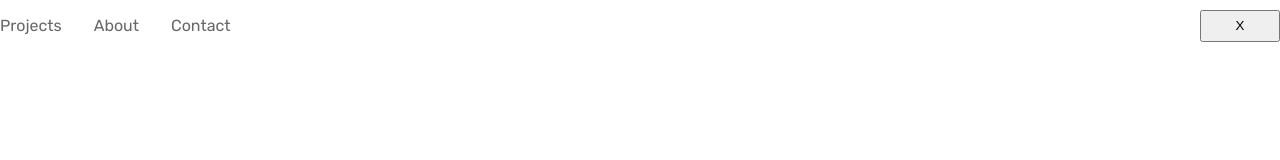
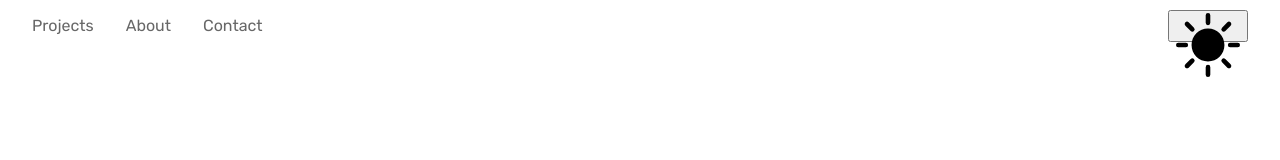
Before and after one commit to gxlpes/old-portfolio-website, a website built with Parcel: page src/index.html in a window 1280 px wide. Built offline with nearby package versions, Linux system fonts and the light colour scheme.

Commit message:
Inserted SVG icon

```diff
--- a/src/index.html
+++ b/src/index.html
@@ -8,6 +8,7 @@
     <title>GxL Dev</title>
   </head>
   <body>
+    <content>
       <header>
         <div class="burguer">
           <div class="line line1"></div>
@@ -20,9 +21,22 @@
             <li class="nav-link"><a href="#about">About</a></li>
             <li class="nav-link"><a href="#contact">Contact</a></li>
           </ul>
-        <button class="toggle-theme">X</button>
+          <button class="toggle-theme">
+            <svg
+              xmlns="http://www.w3.org/2000/svg"
+              viewBox="0 0 207.628 207.628"
+              style="enable-background: new 0 0 207.628 207.628"
+              xml:space="preserve"
+            >
+              <circle cx="103.814" cy="103.814" r="45.868" />
+              <path
+                d="M103.814 157.183c-29.427 0-53.368-23.941-53.368-53.368s23.941-53.368 53.368-53.368 53.368 23.941 53.368 53.368-23.941 53.368-53.368 53.368zm0-91.737c-21.156 0-38.368 17.212-38.368 38.368s17.212 38.368 38.368 38.368 38.368-17.212 38.368-38.368-17.212-38.368-38.368-38.368zM103.814 39.385a7.5 7.5 0 0 1-7.5-7.5V7.5a7.5 7.5 0 0 1 15 0v24.385a7.5 7.5 0 0 1-7.5 7.5zM103.814 207.628a7.5 7.5 0 0 1-7.5-7.5v-24.385a7.5 7.5 0 0 1 15 0v24.385a7.5 7.5 0 0 1-7.5 7.5zM200.128 111.314h-24.385a7.5 7.5 0 0 1 0-15h24.385a7.5 7.5 0 0 1 0 15zM31.885 111.314H7.5a7.5 7.5 0 0 1 0-15h24.385a7.5 7.5 0 0 1 0 15zM154.676 60.452a7.474 7.474 0 0 1-5.303-2.197 7.5 7.5 0 0 1 0-10.606l17.243-17.242a7.498 7.498 0 0 1 10.606 0 7.5 7.5 0 0 1 0 10.606l-17.243 17.242a7.474 7.474 0 0 1-5.303 2.197zM35.709 179.419a7.474 7.474 0 0 1-5.303-2.197 7.5 7.5 0 0 1 0-10.606l17.243-17.243a7.5 7.5 0 0 1 10.606 0 7.5 7.5 0 0 1 0 10.606l-17.243 17.243a7.472 7.472 0 0 1-5.303 2.197zM171.918 179.419a7.474 7.474 0 0 1-5.303-2.197l-17.243-17.243a7.5 7.5 0 0 1 0-10.606 7.5 7.5 0 0 1 10.606 0l17.243 17.243a7.5 7.5 0 0 1 0 10.606 7.472 7.472 0 0 1-5.303 2.197zM52.952 60.452a7.474 7.474 0 0 1-5.303-2.197L30.406 41.013a7.5 7.5 0 0 1 0-10.606 7.498 7.498 0 0 1 10.606 0l17.243 17.242a7.5 7.5 0 0 1 0 10.606 7.472 7.472 0 0 1-5.303 2.197z"
+              />
+            </svg>
+          </button>
         </nav>
       </header>
       <script src="./script.js"></script>
+    </content>
   </body>
 </html>
--- a/src/scss/_index.scss
+++ b/src/scss/_index.scss
@@ -6,3 +6,6 @@
 
 // components folder
 @forward "./components/buttons";
+
+// layout folder
+@forward "./layout/spacing";
--- /dev/null
+++ b/src/scss/layout/_spacing.scss
@@ -0,0 +1,5 @@
+body {
+  max-width: 87.5rem;
+  margin: auto;
+  padding-inline: 2rem;
+}
```
Also changed, not shown: dist/index.html, src/assets/svg/sun.svg (added), 7 other files. Lines whose indentation alone changed are shown as unchanged.
